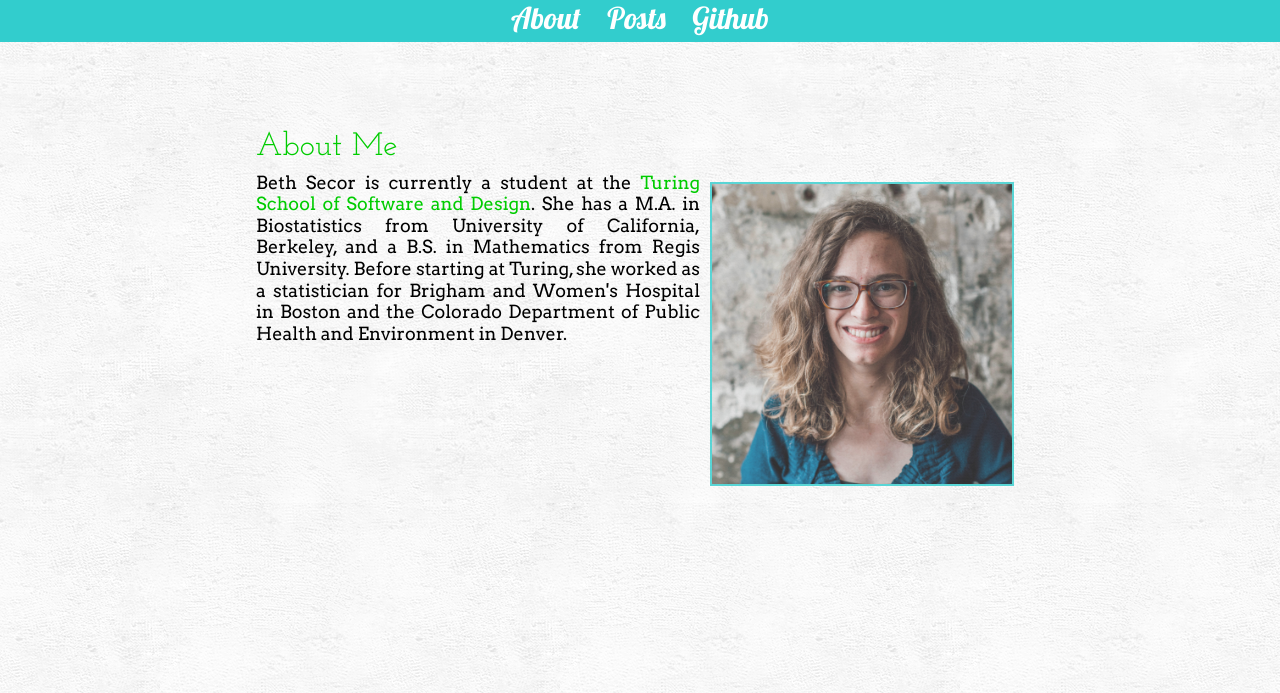
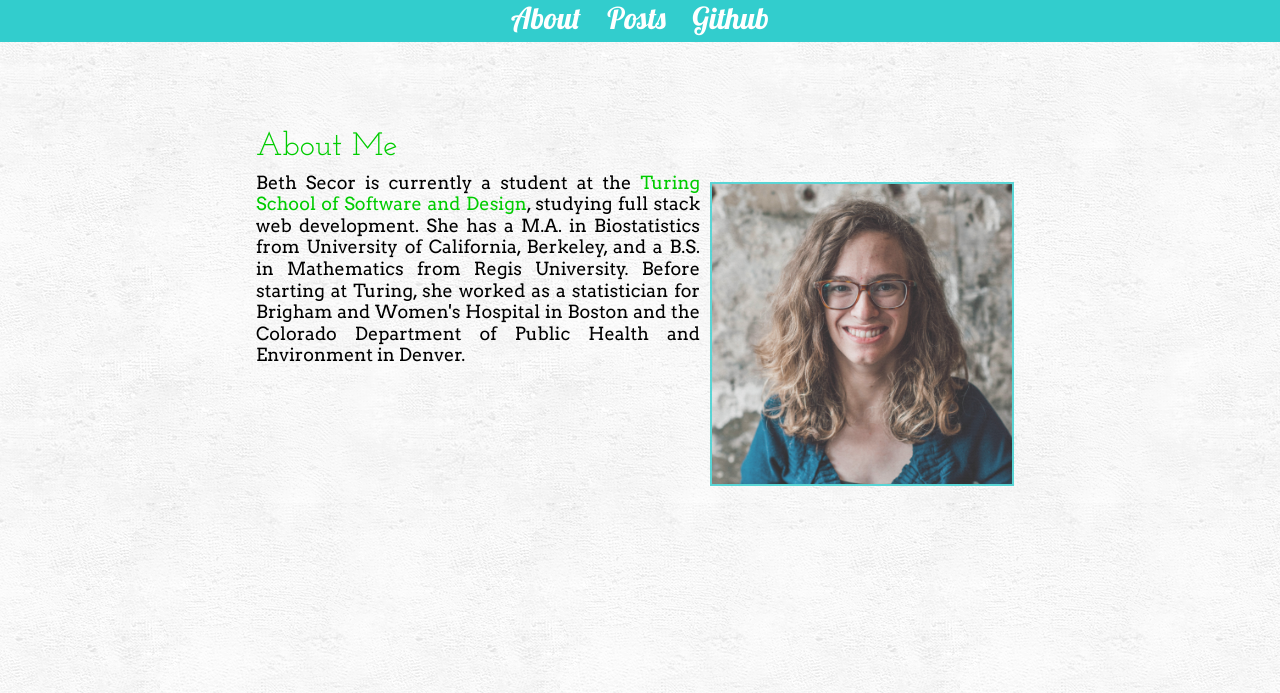
Before and after one commit to bethsecor/bethsecor.github.io, a Jekyll site: the page built from about.html, in a window 1280 px wide, cut to the strip 207-900 px from the top of the page. Built offline with Jekyll 4.4.1, drawn with Linux system fonts in a browser that asks for light colours.

Commit message:
Added to about page

```diff
--- a/about.html
+++ b/about.html
@@ -5,7 +5,8 @@ layout: default
 <h2>About Me</h2>
 
 <img id="profile_pic" src="/images/beth_secor.jpg" alt="Beth Secor" />
-<p> Beth Secor is currently a student at the <a href="http://turing.io/">Turing School of Software and Design</a>.
+<p> Beth Secor is currently a student at the <a href="http://turing.io/">Turing School of Software and Design</a>,
+  studying full stack web development.
   She has a M.A. in Biostatistics from University of California, Berkeley, and a B.S.
    in Mathematics from Regis University. Before starting at Turing, she worked as a statistician for Brigham
     and Women's Hospital in Boston and the Colorado Department of Public Health and
```
